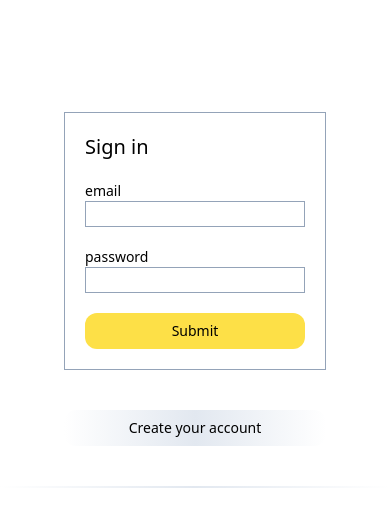
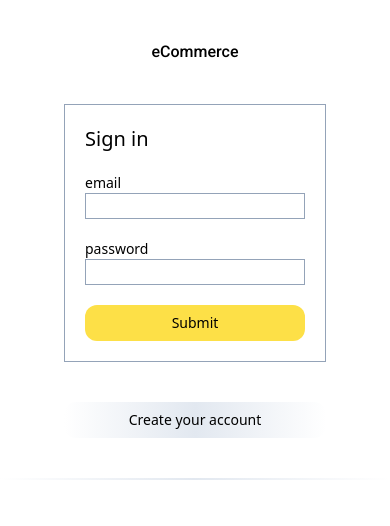
Before and after one commit to dlkokhta/EcommerceFrontEnd, a React (Vite) app: page /login in a window 390 px wide. Shown: the top 526 px of the page. Built offline with nearby package versions, Linux system fonts and the light colour scheme; no server answers.

Commit message:
Add responseError state in login controller for invalid password

```diff
--- a/src/pages/Login.tsx
+++ b/src/pages/Login.tsx
@@ -52,14 +52,22 @@ const Login = () => {
   };
 
   return (
-    <div>
+    <div className="pt-10">
       <h1
         onClick={() => navigate("/")}
-        className=" hidden cursor-pointer text-center font-roboto font-medium lg:block"
+        className="cursor-pointer text-center font-roboto font-medium"
       >
         eCommerce
       </h1>
-      <div className="px-16 pt-28 lg:px-60 xl:px-[600px] ">
+
+      {responseError && (
+        <div className="mt-10 px-16 text-center lg:px-60 xl:px-[400px]">
+          <h1 className="border border-red bg-rose-200 py-5 text-sm">
+            {responseError}
+          </h1>
+        </div>
+      )}
+      <div className="px-16 pt-10 lg:px-60 xl:px-[400px] ">
         <form
           onSubmit={handleSubmit(onSubmit)}
           className="mb-10 flex flex-col gap-5 border border-slate-400 px-5 py-5"
@@ -67,10 +75,11 @@ const Login = () => {
           <h1 className="text-xl ">Sign in</h1>
 
           <div className="w-full ">
-            <h1 className="absolute text-right text-red">{responseError}</h1>
-            <label className="block text-sm" htmlFor="email">
-              email
-            </label>
+            <div className="flex justify-between">
+              <label className="block text-sm" htmlFor="email">
+                email
+              </label>
+            </div>
             <input
               className="w-full border  border-slate-400  outline-green-300  "
               type="email"
```
